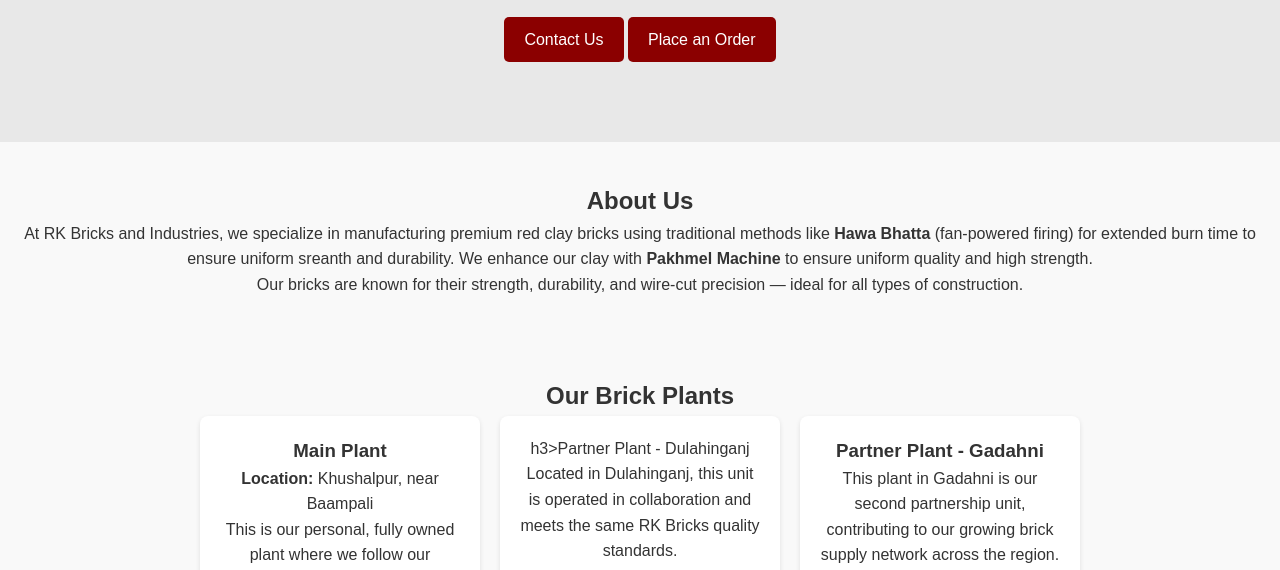
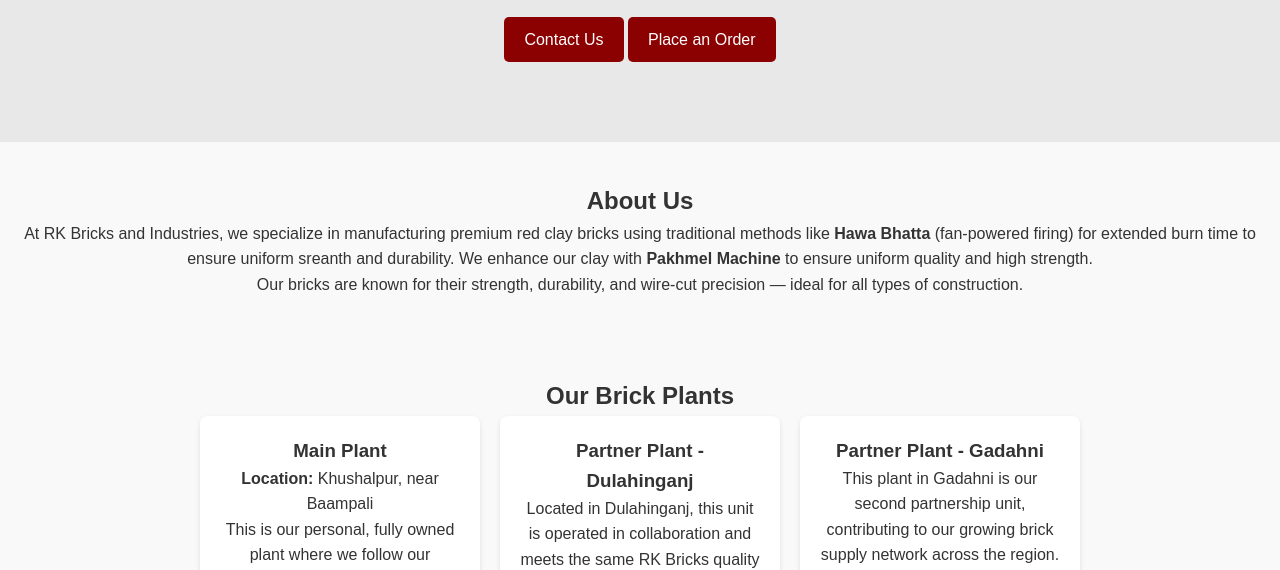
Before and after one commit to anurag1222-ctrl/R-K-bricks, a plain HTML site: page index.html in a window 1280 px wide. Shown: the part 255-825 px from the top of the page. Drawn offline with Linux system fonts and the light colour scheme.

Commit message:
Update index.html

```diff
--- a/index.html
+++ b/index.html
@@ -43,7 +43,7 @@
           <p>This is our personal, fully owned plant where we follow our traditional methods of brick manufacturing to deliver exceptional quality.</p>-
         </div>
         <div class="plant">
-         h3>Partner Plant - Dulahinganj</h3>
+         <h3>Partner Plant - Dulahinganj</h3>
           <p>Located in Dulahinganj, this unit is operated in collaboration and meets the same RK Bricks quality standards.</p>
         </div>
         <div class="plant">
```
